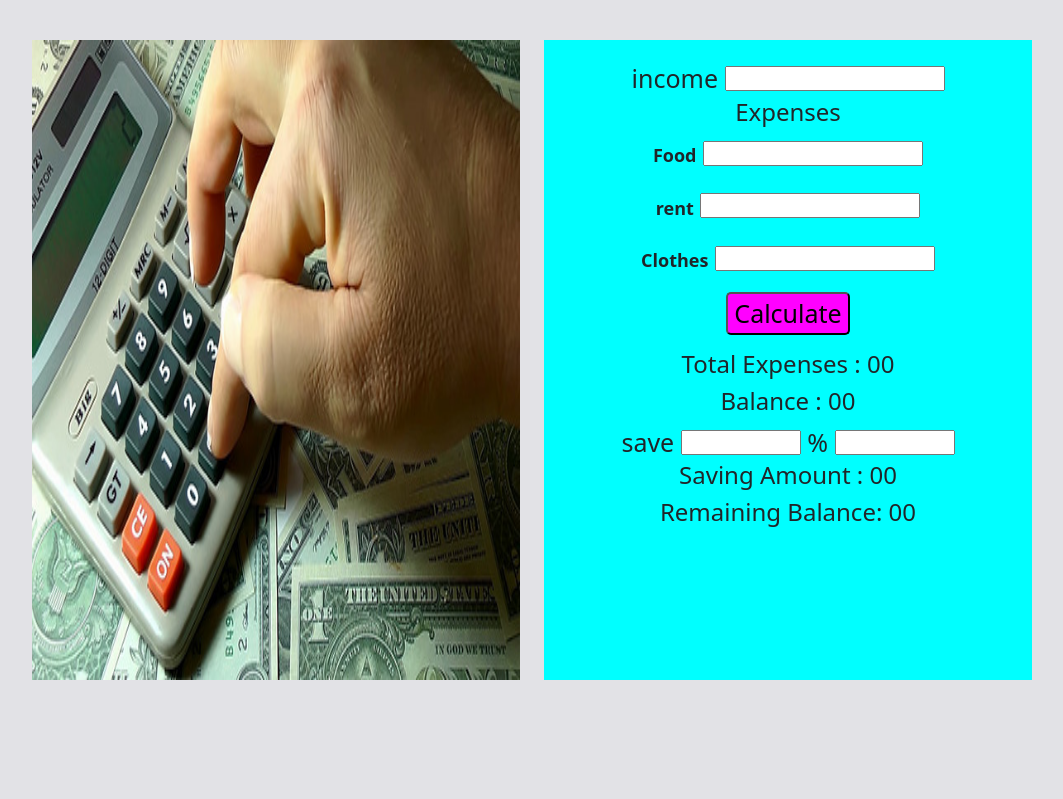
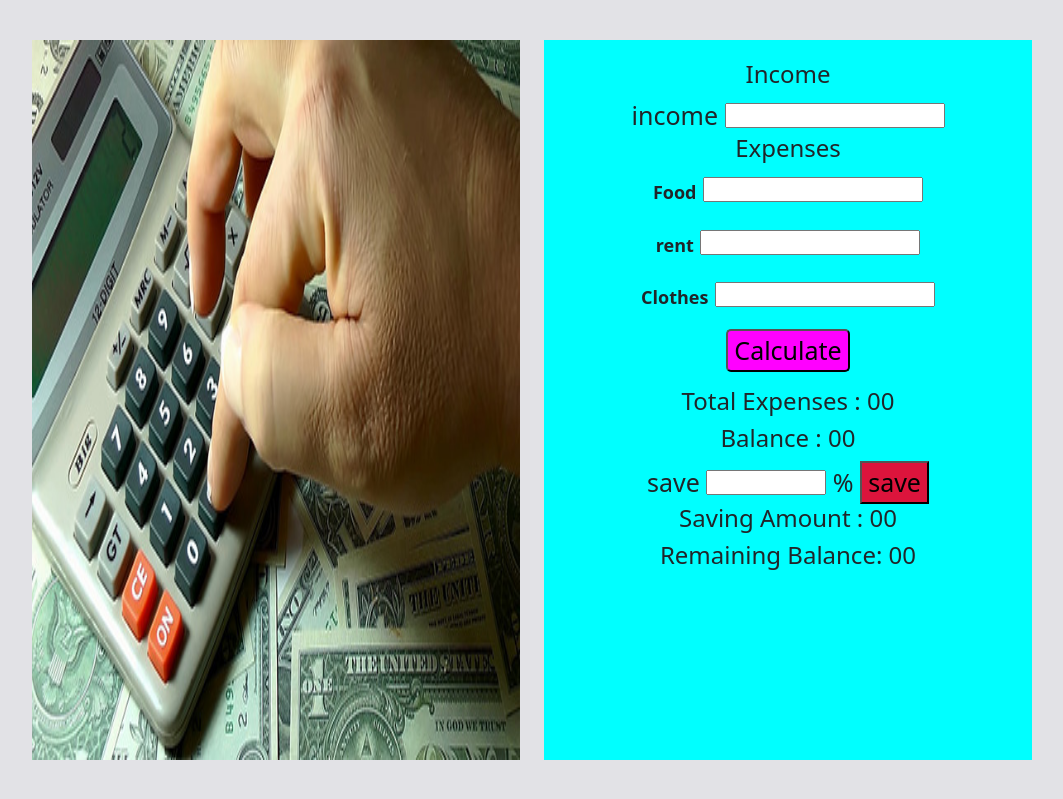
Before and after one commit to mizanurrahaman789/money-master, a plain HTML site: page index.html in a window 1280 px wide. Shown: the part 83-882 px from the top of the page, without its empty margins (108-1171 px from the left). Before the commit the page ends 830 px from the top, so only its background shows below. Drawn offline with nearby package versions, Linux system fonts and the light colour scheme.

Commit message:
index commit

```diff
--- a/index.html
+++ b/index.html
@@ -24,6 +24,7 @@
 
                         <div class="form-section">
                               <div class="income-area">
+                                    <h4>Income</h4>
                                     <div class="income">
                                           <label for="">income</label>
                                           <input id="income-input" type="text">
@@ -61,9 +62,9 @@
                                     </div>
                                     <div class="save-area">
                                           <label for="">save</label>
-                                          <input type="text">
+                                          <input id="total-amount" type="text">
                                           <label for="">%</label>
-                                          <input type="text">
+                                          <button id="total-save">save</button>
                                     </div>
                                     <div class="Saving-Amount">
                                           <h4>Saving Amount :<span> 00</span></h4>
--- a/js/apps.js
+++ b/js/apps.js
@@ -1,28 +1,26 @@
 
 document.getElementById('calculate-button').addEventListener('click', function () {
-
+      // clothes input update
       const clothesInput = document.getElementById('clothes-input');
       const clothesAmountText = clothesInput.value;
       const clothesAmount = parseFloat(clothesAmountText);
 
-
-
-
+      // rent update
       const rentInput = document.getElementById('rent-input');
       const rentAmountText = rentInput.value;
       const rentAmount = parseFloat(rentAmountText);
-
+      // food cost update
       const foodInput = document.getElementById('food-input');
       const foodAmountText = foodInput.value;
       const foodAmount = parseFloat(foodAmountText);
 
       const totalCost = clothesAmount + rentAmount + foodAmount
-
+      //Expenses update
       const totalExpenses = document.getElementById('total-expenses')
       const totalAmountText = totalExpenses.innerText;
       const totalAmount = parseFloat(totalAmountText)
       totalExpenses.innerText = totalAmount + totalCost;
-
+      // total income update
       const incomeInput = document.getElementById('income-input')
       const incomeAmountText = incomeInput.value;
       const incomeAmount = parseFloat(incomeAmountText)
@@ -38,4 +36,10 @@ document.getElementById('calculate-button').addEventListener('click', function (
       rentInput.value = '';
       foodInput.value = '';
       incomeInput.value = '';
+
+
+      const balanceTotalAmount = document.getElementById('total-amount');
+      const balanceTotalAmountText = balanceTotalAmount.value;
+      const totalBalanceTotalAmountText = parseFloat(balanceTotalAmountText)
+
 })
--- a/style.css
+++ b/style.css
@@ -20,7 +20,7 @@
 
   .image-area img{
       width:100%;
-      height: 80vh;
+      height: 90vh;
         text-align: center;
         margin-top: 10px;
         margin-bottom: 40px;
@@ -29,7 +29,7 @@
   .form-section{
 
       width:100%;
-      height: 80vh;
+      height: 90vh;
       background-color: aqua;
       font-size: 25px;
       text-align: center;
@@ -51,6 +51,9 @@
     height: 25px;
     border-radius: 2px solid;
 }
+.save-area button{
+    background-color: crimson;
+}
 .income input{
     width: 220px;
     height: 25px;
```
